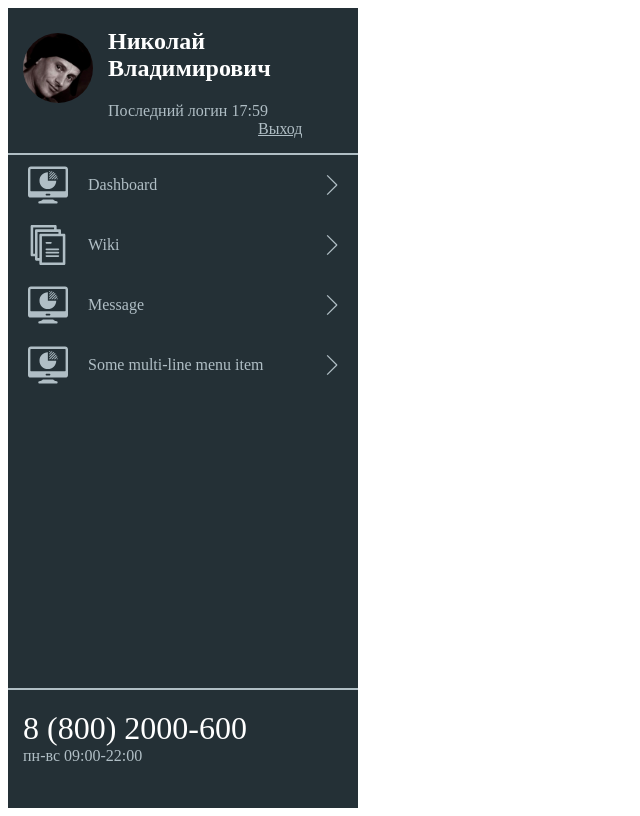
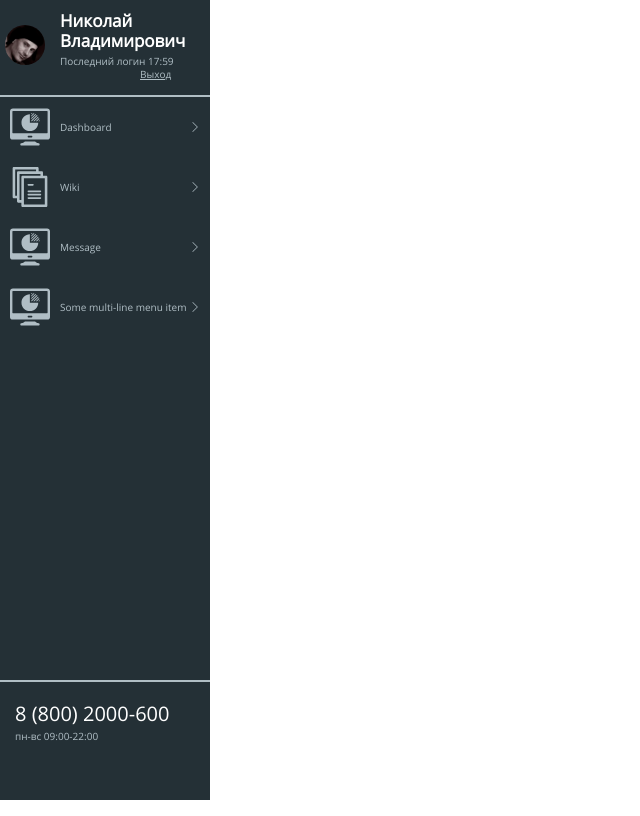
Before and after one commit to EnigmaSn/test_ordbuy, a website: page index.html in a window 1280 px wide. Shown: the whole page, without its empty margins (0-640 px from the left). Drawn offline with nearby package versions, Linux system fonts and the light colour scheme.

Commit message:
размеры

```diff
--- a/index.html
+++ b/index.html
@@ -5,13 +5,14 @@
   <meta name="viewport" content="width=device-width, initial-scale=1.0">
   <meta http-equiv="X-UA-Compatible" content="ie=edge">
   <title>Сайдбар</title>
+  <link rel="stylesheet" type="text/css" href="css/normalize.css">
   <link rel="stylesheet" type="text/css" href="css/style.css">
 </head>
 <body>
   <aside class="sidebar">
     <header class="sidebar-header">
       <a class="sidebar-header__profile-photo" href="#">
-        <img src="img/avatar.jpg" width="70" height="70" alt="profile-photo">
+        <img src="img/avatar.jpg" width="40" height="40" alt="profile-photo">
       </a>
       <div class="sidebar-header__profile-info">
         <h1 class="sidebar-header__profile-name">
--- a/sass/blocks/sidebar-footer.scss
+++ b/sass/blocks/sidebar-footer.scss
@@ -18,13 +18,14 @@
   margin-left: 15px;
   margin-top: 20px;
 
-  font-size: 32px;
+  font-size: 20px;
 }
 
 .sidebar-footer__schedule {
   color: #b0bec5;
   margin-left: 15px;
   padding-bottom: 20px;
+  font-size: 10px;
 }
 
 @media #{$tablet-widths} {
--- a/sass/blocks/sidebar-header.scss
+++ b/sass/blocks/sidebar-header.scss
@@ -2,13 +2,18 @@
   display: flex;
   border-bottom: 2px solid #b0bec5;
   padding-bottom: 15px;
-  // flex: 1 0 auto;
+    h1 {
+      font-size: 17px;
+      margin-bottom: 0;
+      // padding-right: 20px;
+    }
     span {
       color: #b0bec5;
+      font-size: 10px;
     }
     img {
       border-radius: 100px;
-      margin-left: 15px;
+      margin-left: 5px;
       margin-right: 15px;
       margin-top: 25px;
     }
@@ -23,7 +28,8 @@
 .sidebar-header__logout {
   display: block;
   color: #b0bec5;
-  padding-left: 150px;
+  padding-left: 80px;
+  font-size: 10px;
 }
 
 @media #{$tablet-widths} {
@@ -33,10 +39,12 @@
       display: none;
     }
     img {
-      margin-left: 15px;
-      margin-right: 15px;
+      margin-left: 10px;
+      margin-right: 10px;
       margin-top: 20px;
       margin-bottom: 10px;
+      min-width: 40px;
+      min-height: 40px;
     }
   }
   .sidebar-header__profile-name {
--- a/sass/blocks/sidebar-menu.scss
+++ b/sass/blocks/sidebar-menu.scss
@@ -13,15 +13,22 @@
         text-decoration: none;
         display: block;
         color: #b0bec5;
+        font-size: 10px;
         padding-top: 10px;
         padding-bottom: 10px;
+
         min-height: 40px;
         display: flex;
         align-items: center;
           svg {
-            padding-right: 20px;
-            padding-left: 20px;
+            padding-right: 10px;
+            padding-left: 10px;
             fill: #b0bec5;
+            min-width: 40px;
+            min-height: 40px;
+          }
+          span {
+            padding-right: 10px;
           }
       }
       ul {
@@ -41,7 +48,7 @@
 
 .sidebar-menu__main-item {
     background-image: url("../img/right-arrow.svg");
-    background-size: 20px;
+    background-size: 10px;
     background-repeat: no-repeat;
     background-position: 95% 50%;
 }
@@ -49,7 +56,7 @@
 .sidebar-menu__main-item--open:hover {
    background-color: #36464f;
     background-image: url("../img/up-arrow.svg");
-    background-size: 20px;
+    background-size: 10px;
     background-repeat: no-repeat;
     background-position: 95% 20px;
 }
@@ -60,7 +67,7 @@
   background-color: rgba(0,0,0,0.2);
   color: #fff;
     svg {
-      padding-left: 15px;
+      padding-left: 5px;
       fill: #fff;
     }
 }
@@ -73,19 +80,21 @@
     padding-left: 25px;
   }
   li a {
-    padding-left: 60px;
+    padding-left: 50px;
   }
   li a:hover {
-    padding-left: 55px;
+    padding-left: 45px;
   }
 }
 
 .sidebar-menu__second-item--open:hover {
   background-image: url("../img/up-arrow.svg");
-  background-size: 20px;
+  background-size: 10px;
   background-repeat: no-repeat;
   background-position: 95% 20px;
 }
+
+
 
 @media #{$tablet-widths} {
   .sidebar-menu__main {
@@ -97,9 +106,7 @@
   .sidebar-menu__main-item {
     background-image: none;
     position: relative;
-      a {
-        padding-left: 10px;
-      }
+
       a:hover {
         border-left: none;
         background-color: none;
@@ -114,7 +121,7 @@
       background-color: #36464f;
       position: absolute;
       top: 0;
-      left: 95px;
+      left: 55px;
       min-height: 60px;
       min-width: 200px;
       padding-left: 10px;
@@ -125,23 +132,22 @@
   }
   .sidebar-menu__main-item--open:hover {
     background-image: none;
-      ul {
-        a:hover {
-          border-left: none;
-        }
-      }
   }
 
   .sidebar-menu__second {
     position: absolute;
     top: 60px;
-    left: 95px;
+    left: 55px;
+      li {
+        min-height: 60px;
+      }
   }
 
   .sidebar-menu__second-item {
     a {
       padding-left: 20px;
       min-width: 200px;
+      min-height: 60px;
       box-sizing: border-box;
     }
     a:hover {
@@ -149,7 +155,7 @@
     }
     ul {
       position: absolute;
-      top: 65px;
+      top: 60px;
       left: 200px;
     }
     li a {
--- a/sass/blocks/sidebar.scss
+++ b/sass/blocks/sidebar.scss
@@ -1,13 +1,14 @@
 .sidebar {
-  width: 350px;
+  width: 210px;
   min-height:100vh;
   background-color: #243036;
   display: flex;
   flex-direction: column;
+  box-sizing: border-box;
 }
 
 @media #{$tablet-widths} {
   .sidebar {
-    width: 100px;
+    width: 60px;
   }
 }
--- /dev/null
+++ b/sass/global/body.scss
@@ -0,0 +1,6 @@
+body {
+  font-family: "opensans", "Arial", "Serif";
+  // color: #000000;
+  // width: 100%;
+  margin: 0;
+}
--- /dev/null
+++ b/sass/global/fonts.scss
@@ -0,0 +1,11 @@
+@font-face {
+	font-family: "opensans";
+	src: url("../fonts/opensans.woff2") format("woff2"),
+	url("../fonts/opensans.woff") format("woff");
+}
+
+@font-face {
+	font-family: "opensansbold";
+	src: url("../fonts/opensansbold.woff2") format("woff2"),
+	url("../fonts/opensansbold.woff") format("woff");
+}
--- a/sass/style.scss
+++ b/sass/style.scss
@@ -1,4 +1,6 @@
 @import "global/variables.scss";
+@import "global/fonts.scss";
+@import "global/body.scss";
 
 @import "blocks/sidebar.scss";
 @import "blocks/sidebar-header.scss";
```
Also changed, not shown: css/style.css, fonts/opensans.woff (added), fonts/opensans.woff2 (added), fonts/opensansbold.woff (added), fonts/opensansbold.woff2 (added).
